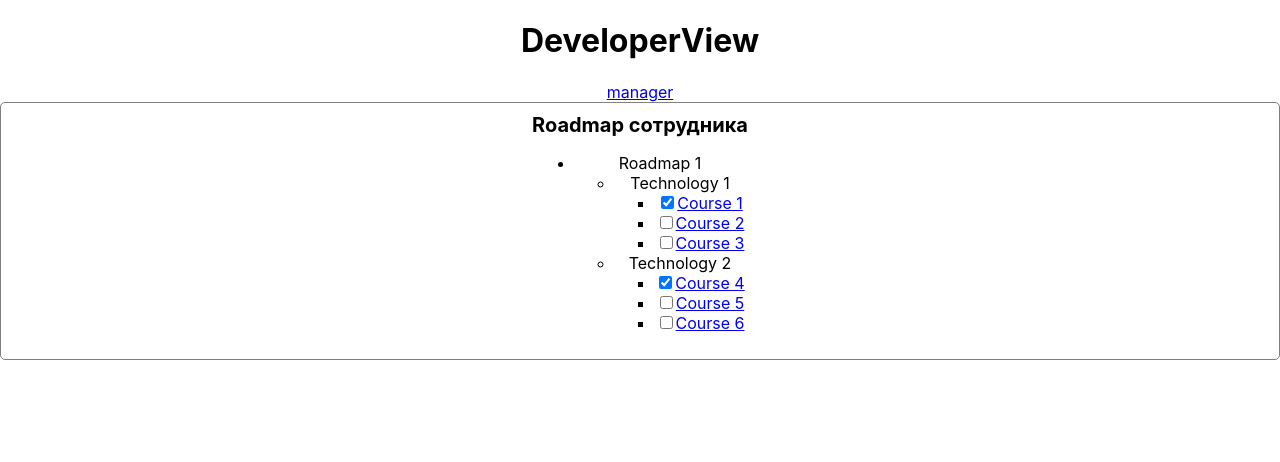
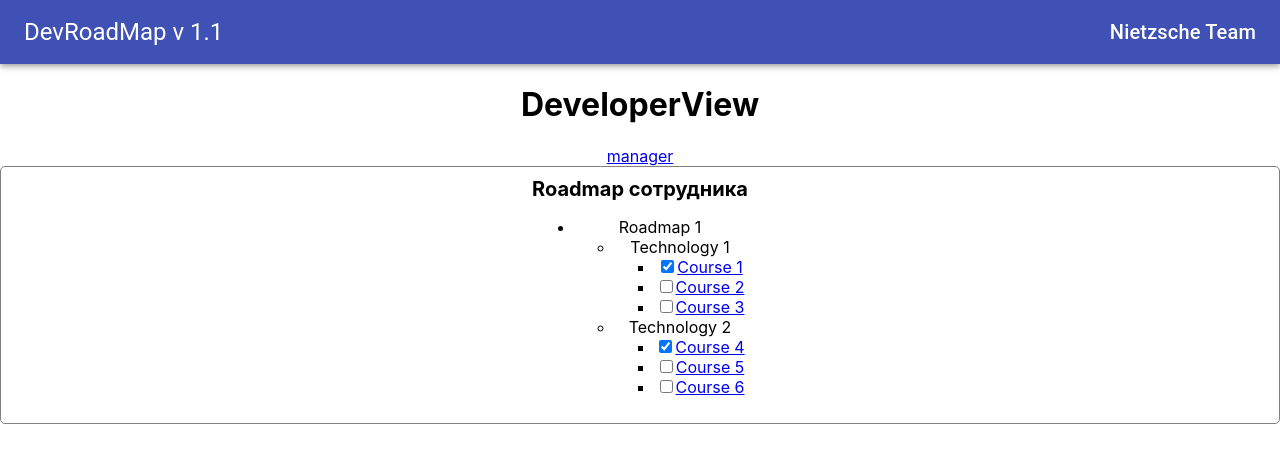
Before and after one commit to YuLogun/roadmap, a React (Create React App) app: page /roadmap in a window 1280 px wide. Shown: the top 462 px of the page. Built offline with nearby package versions, Linux system fonts and the light colour scheme.

Commit message:
installed materialUI, added AppBar

```diff
--- a/package.json
+++ b/package.json
@@ -3,6 +3,7 @@
   "version": "0.1.0",
   "private": true,
   "dependencies": {
+    "@material-ui/core": "^4.11.0",
     "@testing-library/jest-dom": "^4.2.4",
     "@testing-library/react": "^9.3.2",
     "@testing-library/user-event": "^7.1.2",
--- a/src/App.js
+++ b/src/App.js
@@ -4,6 +4,7 @@ import { Switch, Route } from "react-router-dom";
 //components
 import ManagerView from "./components/ManagerView/ManagerView";
 import DeveloperView from "./components/DeveloperView/DeveloperView";
+import AppBar from "./components/AppBar/AppBar";
 
 //styles
 import "./App.css";
@@ -11,6 +12,7 @@ import "./App.css";
 function App() {
   return (
     <div className="App">
+      <AppBar />
       <Switch>
         <Route exact path="/">
           <ManagerView />
--- /dev/null
+++ b/src/components/AppBar/AppBar.js
@@ -0,0 +1,26 @@
+import React from "react";
+import { AppBar, Toolbar, Typography } from "@material-ui/core";
+import { makeStyles } from "@material-ui/core/styles";
+
+const useStyles = makeStyles(() => ({
+  header: {
+    display: "flex",
+    justifyContent: "space-between",
+  },
+}));
+
+const MyAppBar = () => {
+  const classes = useStyles();
+  return (
+    <div>
+      <AppBar position="static">
+        <Toolbar className={classes.header}>
+          <Typography variant="h5">DevRoadMap v 1.1</Typography>
+          <Typography variant="h6">Nietzsche Team</Typography>
+        </Toolbar>
+      </AppBar>
+    </div>
+  );
+};
+
+export default MyAppBar;
```
Also changed, not shown: 2 other files (tests, documents, lock files or other folders).
